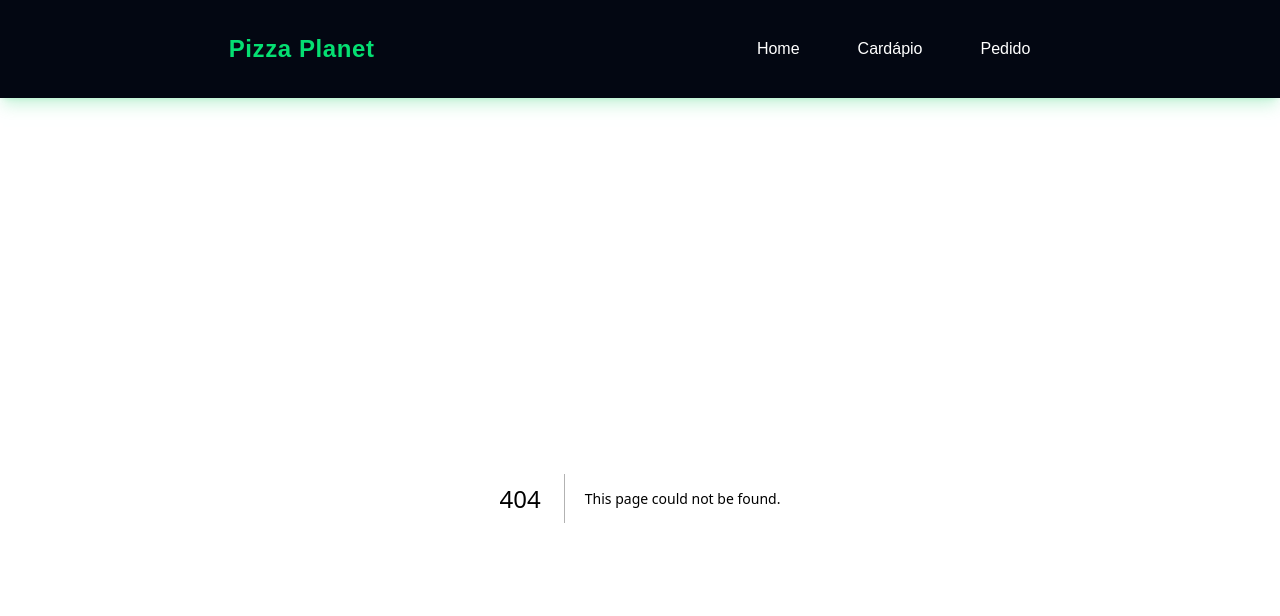
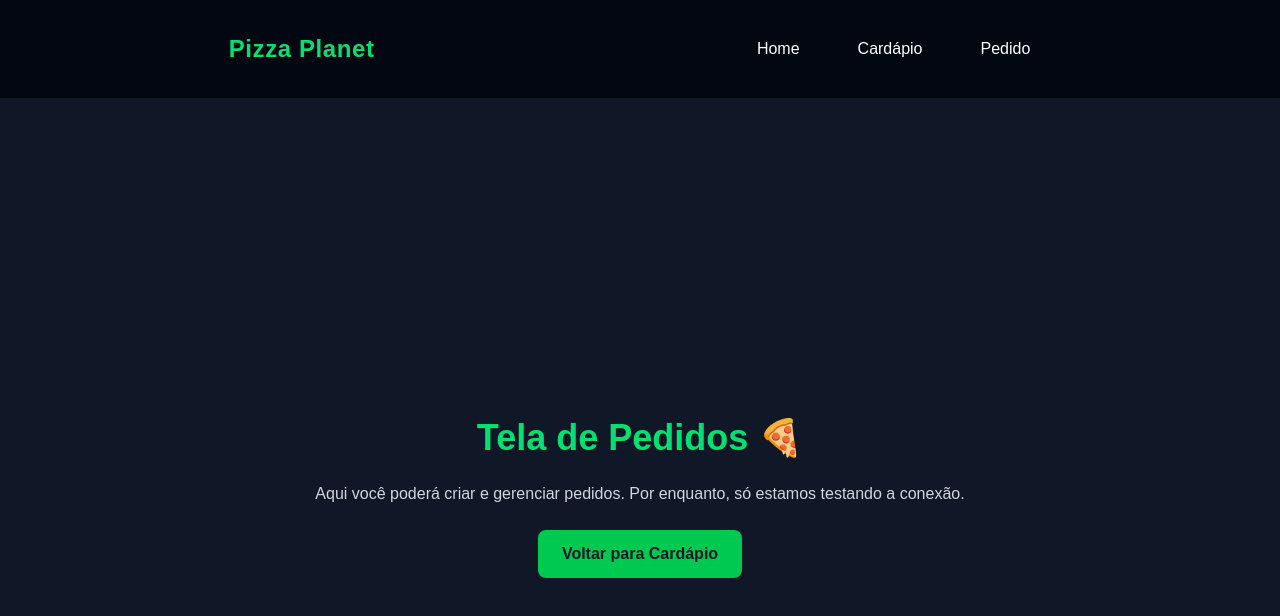
Before and after one commit to Wender1903/PizzaPlanet-Front-End, a Next.js app in the folder pizzaria-front/: page /pedido in a window 1280 px wide. Before the commit this address had no page. Shown: the top 616 px of the page. Built offline with nearby package versions, Linux system fonts and the light colour scheme.

Commit message:
:sparkles: feat: Cria Página Para pedido (inicial)

```diff
--- /dev/null
+++ b/pizzaria-front/app/pedido/page.tsx
@@ -0,0 +1,24 @@
+"use client";
+
+import Link from "next/link";
+
+export default function PedidoPage() {
+    return (
+        <div className="min-h-screen flex flex-col items-center justify-center bg-gray-900 text-white p-8">
+            <h1 className="text-4xl font-bold text-green-400 mb-6">
+                Tela de Pedidos 🍕
+            </h1>
+
+            <p className="mb-6 text-center text-gray-300">
+                Aqui você poderá criar e gerenciar pedidos. Por enquanto, só estamos testando a conexão.
+            </p>
+
+            <Link
+                href="/cardapio"
+                className="px-6 py-3 rounded-lg bg-green-500 text-gray-900 font-bold hover:bg-green-400 transition-all"
+            >
+                Voltar para Cardápio
+            </Link>
+        </div>
+    );
+}
```
